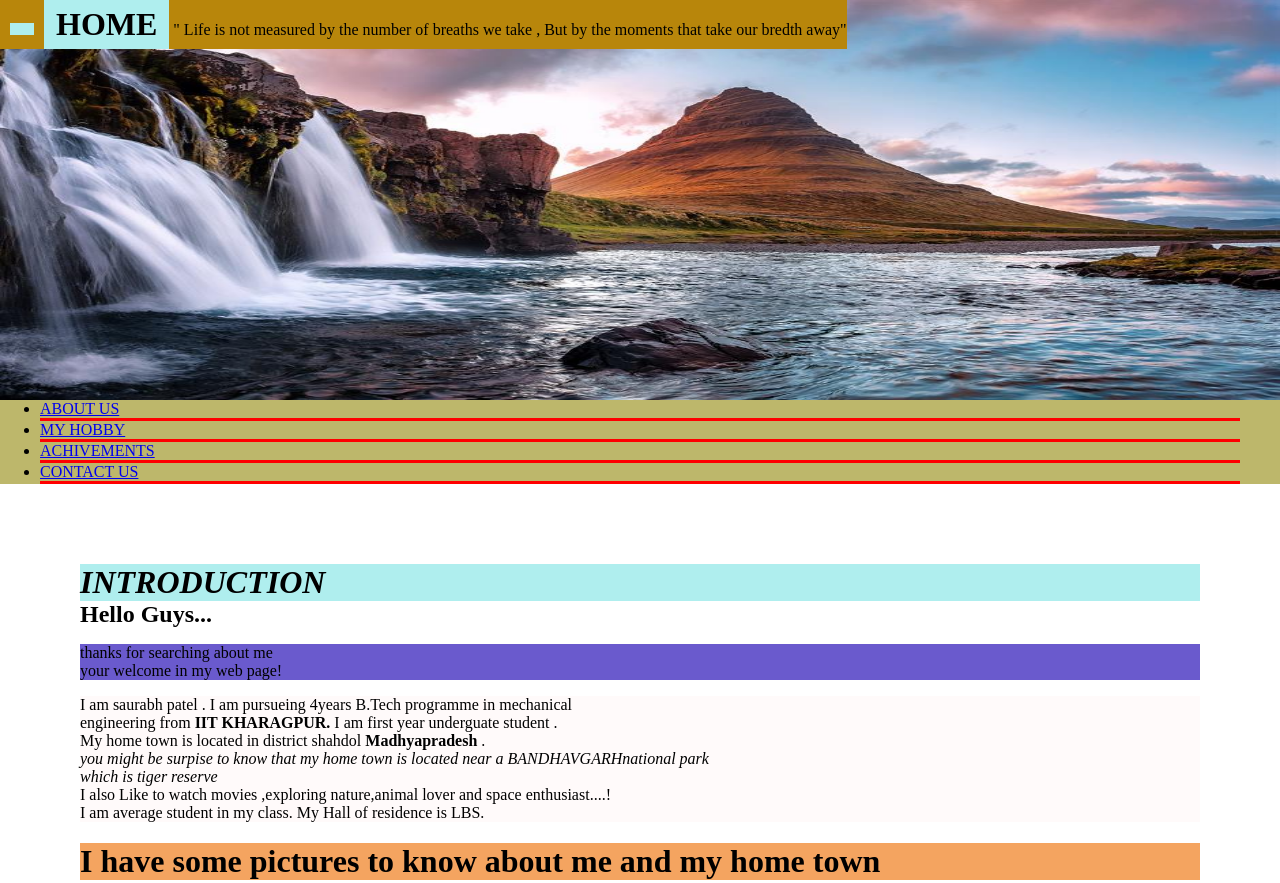
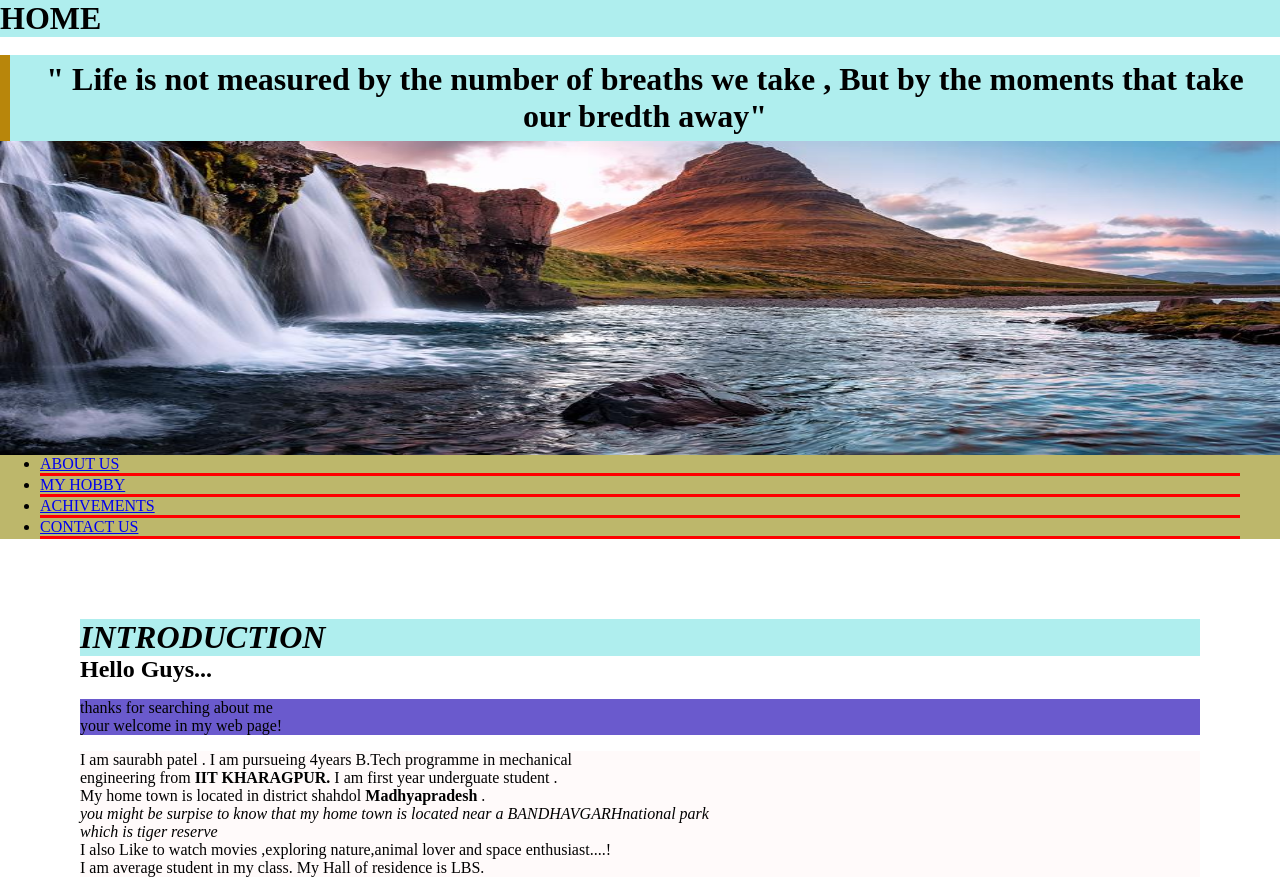
Before and after one commit to saurabhpatel18216/saurabh-patel-portofolio, a plain HTML site: page index.html in a window 1280 px wide. Shown: the top 883 px of the page. Drawn offline with Linux system fonts and the light colour scheme.

Commit message:
Update index.html

```diff
--- a/index.html
+++ b/index.html
@@ -4,15 +4,15 @@
     <head>
         <meta name="viewport" content="width=device-width initial-scale=1.0">
         <link rel="stylesheet" href="style.css">
-        <link rel="C.c"  href="firstwebsite.css">
+        <meta charset ="UTF-8">
         <title>HOME</title>
 
     </head>
     <body>
-
+        <h1>HOME</h1><br>
                     <header class="error1">
             <h1 class="mn">
-                <h1>HOME</h1>
+
              " Life is not measured by the number of breaths we  take , But by the moments that take our bredth away"
                 <br>
             </h1>
```
